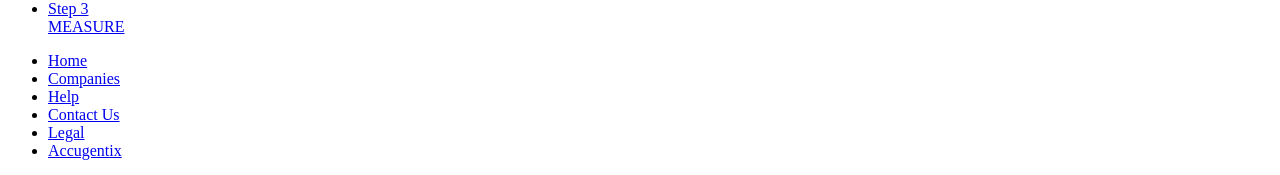
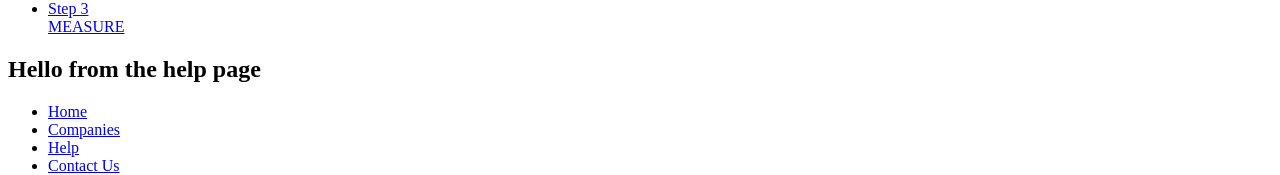
Before and after one commit to cbvargas5/Accu-Hemp, a React app: page /help in a window 1280 px wide. Shown: the part 524-699 px from the top of the page. Built offline with nearby package versions, Linux system fonts and the light colour scheme; the HTML template or start-up script is replaced by a standard one.

Commit message:
created working route to HelpPage

```diff
--- a/client/src/components/App.jsx
+++ b/client/src/components/App.jsx
@@ -3,6 +3,7 @@ import Homepage from './pages/Homepage.jsx';
 import DosePage from './pages/DosePage.jsx';
 import ProductsPage from './pages/ProductsPage.jsx';
 import MeasurePage from './pages/MeasurePage.jsx';
+import HelpPage from './pages/HelpPage.jsx';
 import Header from './Header.jsx';
 import Footer from './Footer.jsx';
 import FeatureNav from './FeatureNav.jsx';
@@ -33,6 +34,7 @@ class App extends React.Component {
               <Route path="/products/finder-quiz" component={FinderQuiz} />
               <Route path="/measure" exact component={MeasurePage} />
               <Route path="/measure/measure-quiz" component={MeasureQuiz} />
+              <Route path="/help" exact component={HelpPage} />
             </Switch>
           </section>
       </main>
--- a/client/src/components/Navbar.jsx
+++ b/client/src/components/Navbar.jsx
@@ -6,9 +6,9 @@ import { Link } from 'react-router-dom'
 const Navbar = (props) => (
   <nav className="main-nav">
     <ul>
-      <li><Link to="">Home</Link></li>
+      <li><Link to="/">Home</Link></li>
       <li><Link to="">Companies</Link></li>
-      <li><Link to="">Help</Link></li>
+      <li><Link to="/help">Help</Link></li>
       <li><Link to="">Contact Us</Link></li>
       <li><Link to="">Legal</Link></li>
       <li><a href="https://accugentix.com/" target="_blank">Accugentix</a></li>
--- a/client/src/components/pages/HelpPage.jsx
+++ b/client/src/components/pages/HelpPage.jsx
@@ -4,7 +4,7 @@ import React from 'react'
 export default function HelpPage() {
   return (
     <div>
-
+      <h2>Hello from the help page</h2>
     </div>
   )
 }
```
